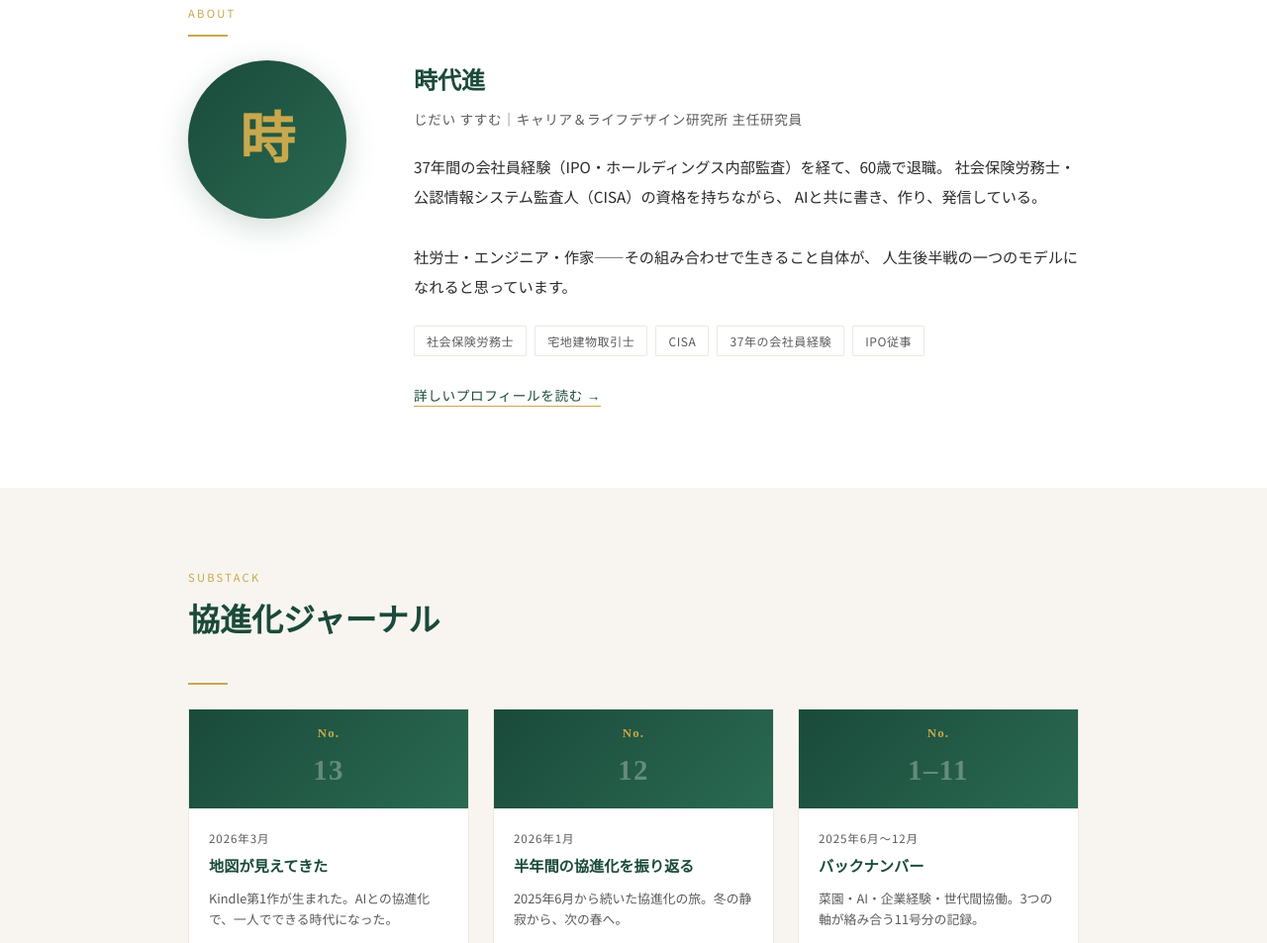
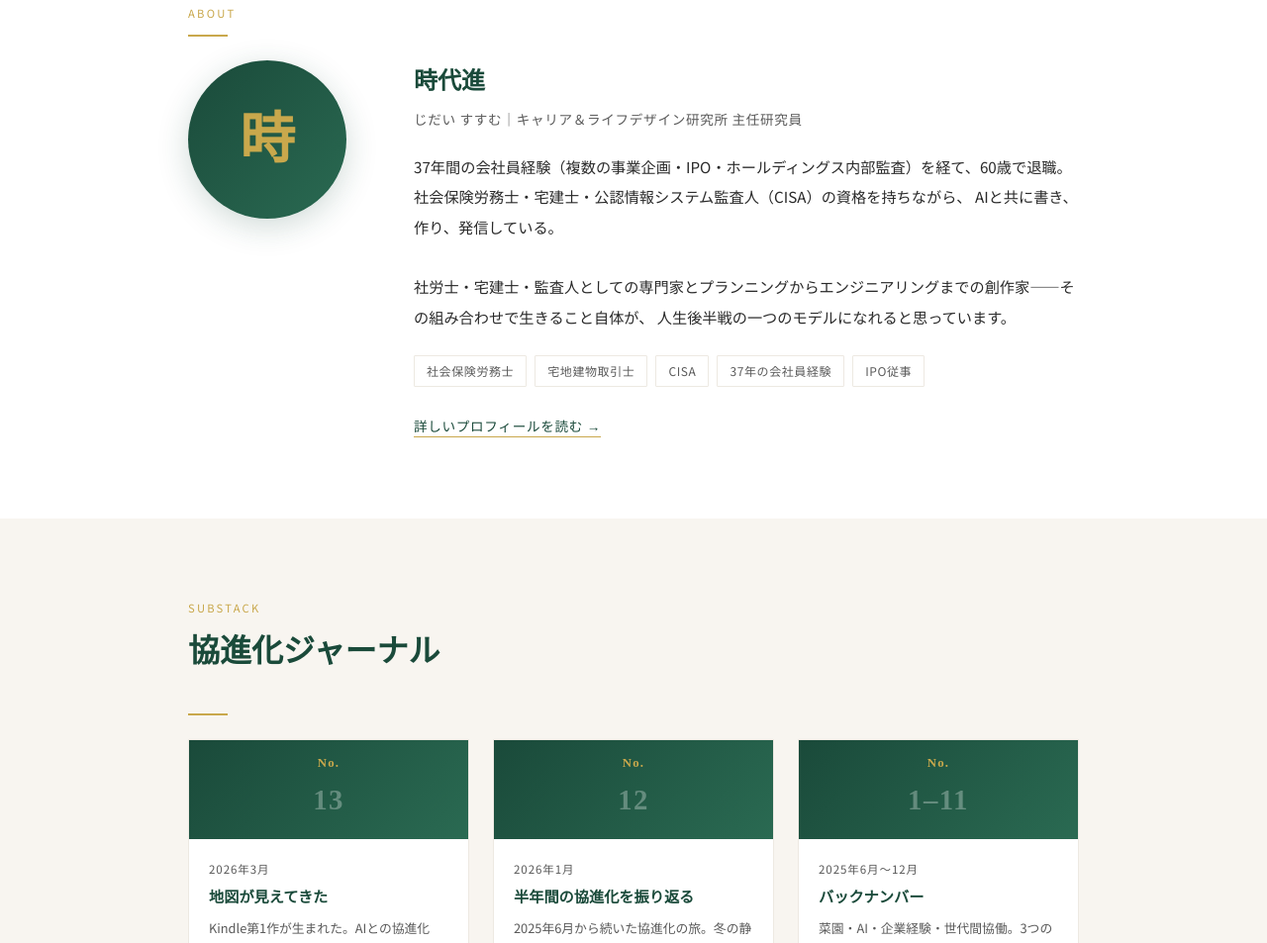
Before and after one commit to waka-hiro-60/career-life-design, a plain HTML site: page index.html in a window 1280 px wide. Shown: the part 877-1830 px from the top of the page at 99% size. Drawn offline with Linux system fonts and the light colour scheme.

Commit message:
fix: プロフィール文・AmazonリンクURL修正

```diff
--- a/index.html
+++ b/index.html
@@ -542,10 +542,10 @@
         <h2 class="profile-name">時代進</h2>
         <p class="profile-role">じだい すすむ｜キャリア＆ライフデザイン研究所 主任研究員</p>
         <p class="profile-text">
-          37年間の会社員経験（IPO・ホールディングス内部監査）を経て、60歳で退職。
-          社会保険労務士・公認情報システム監査人（CISA）の資格を持ちながら、
+          37年間の会社員経験（複数の事業企画・IPO・ホールディングス内部監査）を経て、60歳で退職。
+          社会保険労務士・宅建士・公認情報システム監査人（CISA）の資格を持ちながら、
           AIと共に書き、作り、発信している。<br><br>
-          社労士・エンジニア・作家——その組み合わせで生きること自体が、
+          社労士・宅建士・監査人としての専門家とプランニングからエンジニアリングまでの創作家——その組み合わせで生きること自体が、
           人生後半戦の一つのモデルになれると思っています。
         </p>
         <div class="profile-tags">
@@ -639,7 +639,7 @@
           道の途中にいる者の言葉として。
         </p>
         <p class="book-price">電子書籍版 ¥500</p>
-        <a href="#" class="btn btn-gold">Amazonで読む</a>
+        <a href="https://amzn.asia/d/0bf8ObOy" class="btn btn-gold" target="_blank">Amazonで読む</a>
       </div>
     </div>
   </div>
```
